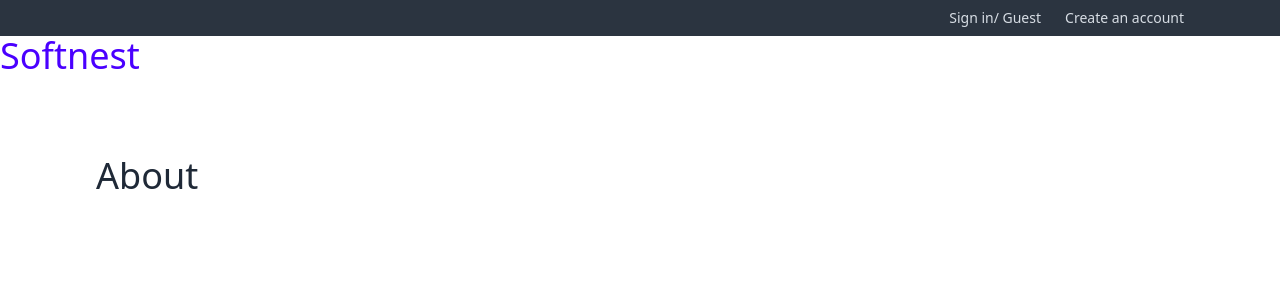
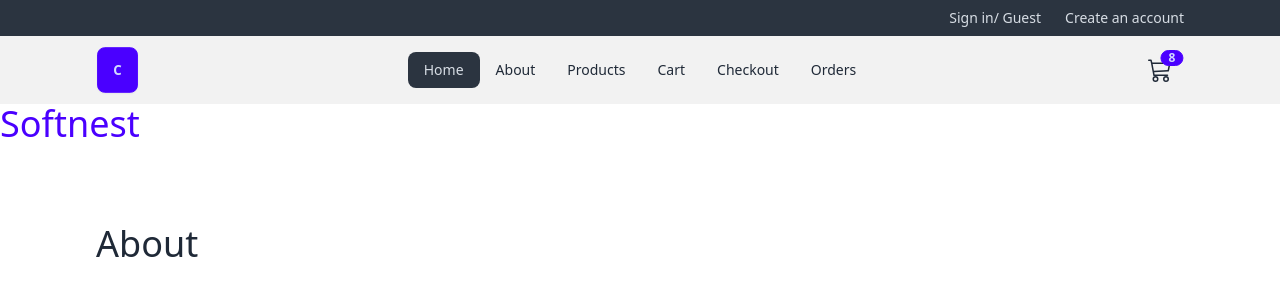
Before and after one commit to Fiza-Code-Tech/SoftNest, a React (Vite) app in the folder Desktop/Comfy/Softnest/: page / in a window 1280 px wide. Shown: the top 300 px of the page. Built offline with nearby package versions, Linux system fonts and the light colour scheme.

Commit message:
Adding a navbar

```diff
--- /dev/null
+++ b/Desktop/Comfy/Softnest/src/components/NavLinks.jsx
@@ -0,0 +1,29 @@
+import React from 'react'
+const links = [
+  { id: 1, url: '/', text: 'home' },
+  { id: 2, url: 'about', text: 'about' },
+  { id: 3, url: 'products', text: 'products' },
+  { id: 4, url: 'cart', text: 'cart' },
+  { id: 5, url: 'checkout', text: 'checkout' },
+  { id: 6, url: 'orders', text: 'orders' },
+]
+
+import { NavLink } from 'react-router-dom'
+const NavLinks = () => {
+  return (
+    <>
+      {links.map((link) => {
+        const { id, url, text } = link
+        return (
+          <li key={id}>
+            <NavLink className="capitalize" to={url}>
+              {text}
+            </NavLink>
+          </li>
+        )
+      })}
+    </>
+  )
+}
+
+export default NavLinks
--- a/Desktop/Comfy/Softnest/src/components/Navbar.jsx
+++ b/Desktop/Comfy/Softnest/src/components/Navbar.jsx
@@ -1,7 +1,49 @@
 import React from 'react'
 import { BsCart3, BsMoonFill, BsSunFill } from 'react-icons/bs'
+import { FaBarsStaggered } from 'react-icons/fa6'
+import { NavLink } from 'react-router-dom'
+import { NavLinks } from './index'
 const Navbar = () => {
-  return <div>Navbar</div>
+  return (
+    <nav className="bg-base-200">
+      <div className="navbar align-element">
+        <div className="navbar-start">
+          <NavLink
+            to="/"
+            className="hidden lg:flex btn btn-primary text3xl items-center"
+          >
+            C
+          </NavLink>
+          <div className="dropdown">
+            <label tabIndex={0} className="btn btn-ghost lg:hidden">
+              <FaBarsStaggered className="h-6 w-6" />
+            </label>
+            <ul
+              tabIndex={0}
+              className="menu menu-sm dropdown-content mt-3 z-[1] p-2 shadow bg-base-200"
+            >
+              <NavLinks />
+            </ul>
+          </div>
+        </div>
+        <div className="navbar-center hidden lg:flex">
+          <ul className="menu menu-horizontal">
+            <NavLinks />
+          </ul>
+        </div>
+        <div className="navbar-end">
+          <NavLink to="cart" className="btn btn-ghost btn-circle btn-md ml-4">
+            <div className="indicator">
+              <BsCart3 className="h-6 w-6" />
+              <span className="badge badge-sm badge-primary indicator-item">
+                8
+              </span>
+            </div>
+          </NavLink>
+        </div>
+      </div>
+    </nav>
+  )
 }
 
 export default Navbar
--- a/Desktop/Comfy/Softnest/src/components/index.js
+++ b/Desktop/Comfy/Softnest/src/components/index.js
@@ -1,3 +1,5 @@
 export { default as FormInput } from './FormInput'
 export { default as SubmitBtn } from './SubmitBtn'
 export { default as Header } from './Header'
+export { default as NavBar } from './NavBar'
+export { default as NavLinks } from './NavLinks'
--- a/Desktop/Comfy/Softnest/src/pages/HomeLayout.jsx
+++ b/Desktop/Comfy/Softnest/src/pages/HomeLayout.jsx
@@ -1,10 +1,12 @@
 import React from 'react'
 import { Outlet } from 'react-router-dom'
 import { Header } from '../components'
+import { NavBar } from '../components'
 const HomeLayout = () => {
   return (
     <>
       <Header />
+      <NavBar />
       <nav>
         <span className="text-4xl text-primary">Softnest</span>
       </nav>
```
